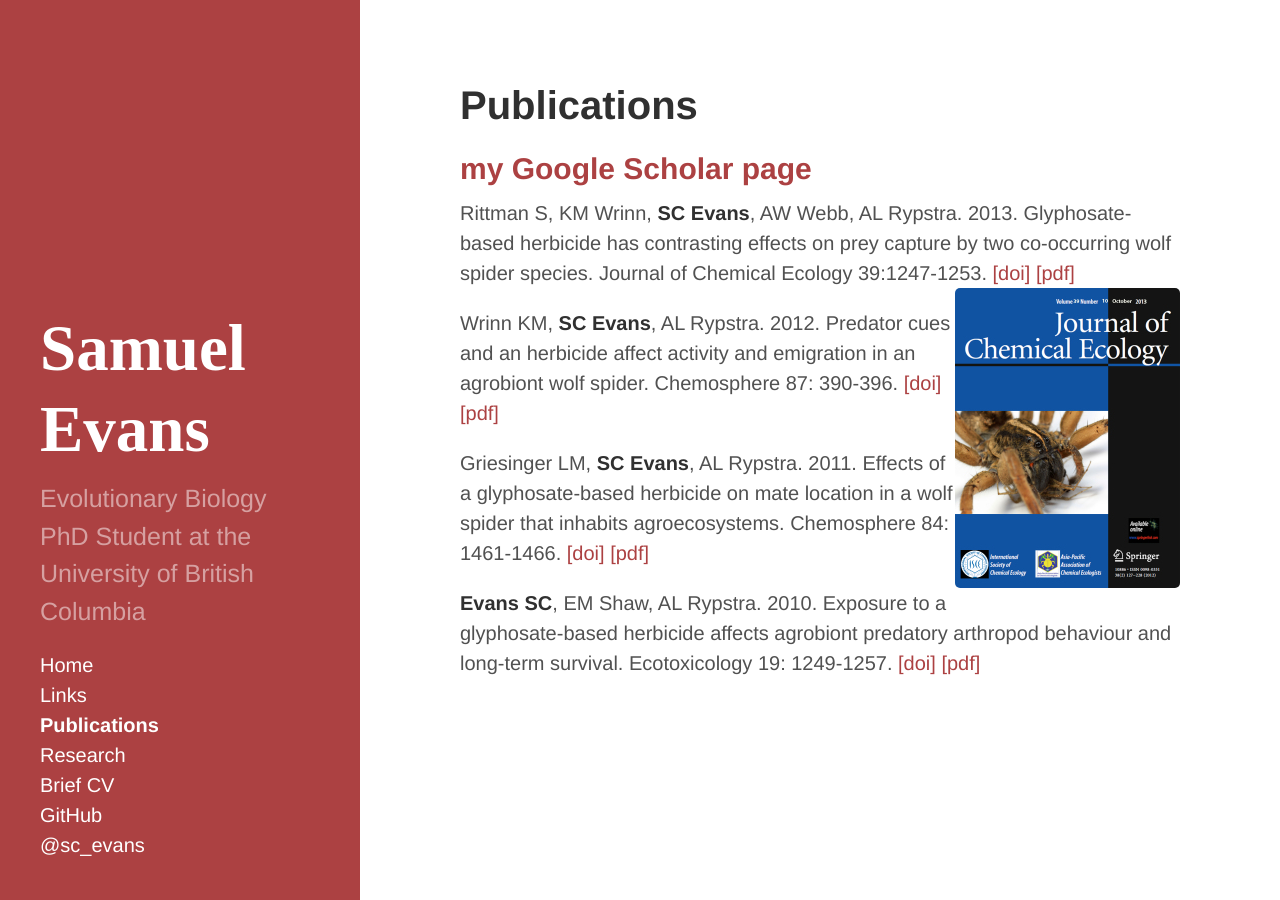
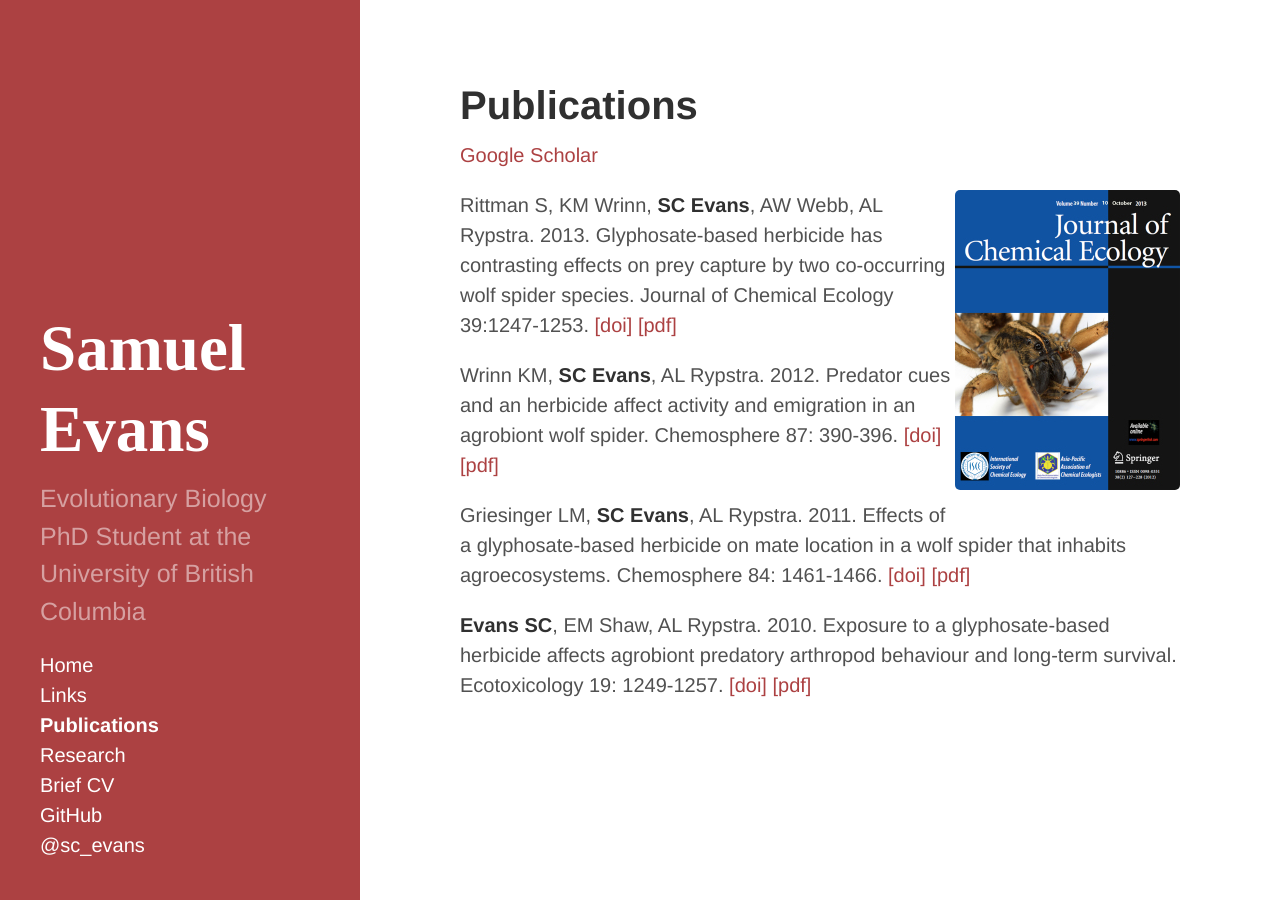
Before and after one commit to scevans/scevans.github.io, a Jekyll site: the page built from publications.md, in a window 1280 px wide. Built offline with Jekyll 4.4.1, drawn with Linux system fonts in a browser that asks for light colours.

Commit message:
added jchemecol cover image

```diff
--- a/publications.md
+++ b/publications.md
@@ -3,9 +3,11 @@ layout: page
 title: Publications
 ---
 
-## [my Google Scholar page](http://scholar.google.com/citations?hl=en&user=1uLTMjgAAAAJ)
+[Google Scholar](http://scholar.google.com/citations?hl=en&user=1uLTMjgAAAAJ)
 
-Rittman S, KM Wrinn, **SC Evans**, AW Webb, AL Rypstra. 2013. Glyphosate-based herbicide has contrasting effects on prey capture by two co-occurring wolf spider species. Journal of Chemical Ecology 39:1247-1253. [[doi]](http://link.springer.com/article/10.1007%2Fs10886-013-0353-5) [[pdf]]({{url}}/pdfs/Rittman-et-al-2013-JChemEcol.pdf) <img style="float: right;" src="https://raw.githubusercontent.com/scevans/scevans.github.io/master/images/jchemecol-oct2013cover.jpg">
+
+<img style="float: right;" src="https://raw.githubusercontent.com/scevans/scevans.github.io/master/images/jchemecol-oct2013cover.jpg">
+Rittman S, KM Wrinn, **SC Evans**, AW Webb, AL Rypstra. 2013. Glyphosate-based herbicide has contrasting effects on prey capture by two co-occurring wolf spider species. Journal of Chemical Ecology 39:1247-1253. [[doi]](http://link.springer.com/article/10.1007%2Fs10886-013-0353-5) [[pdf]]({{url}}/pdfs/Rittman-et-al-2013-JChemEcol.pdf)
 
 Wrinn KM, **SC Evans**, AL Rypstra. 2012. Predator cues and an herbicide affect activity and emigration in an agrobiont wolf spider. Chemosphere 87: 390-396. [[doi]](http://www.sciencedirect.com/science/article/pii/S0045653511013993) [[pdf]]({{url}}/pdfs/Wrinn-et-al-2012-Chemosphere.pdf)
 
```
